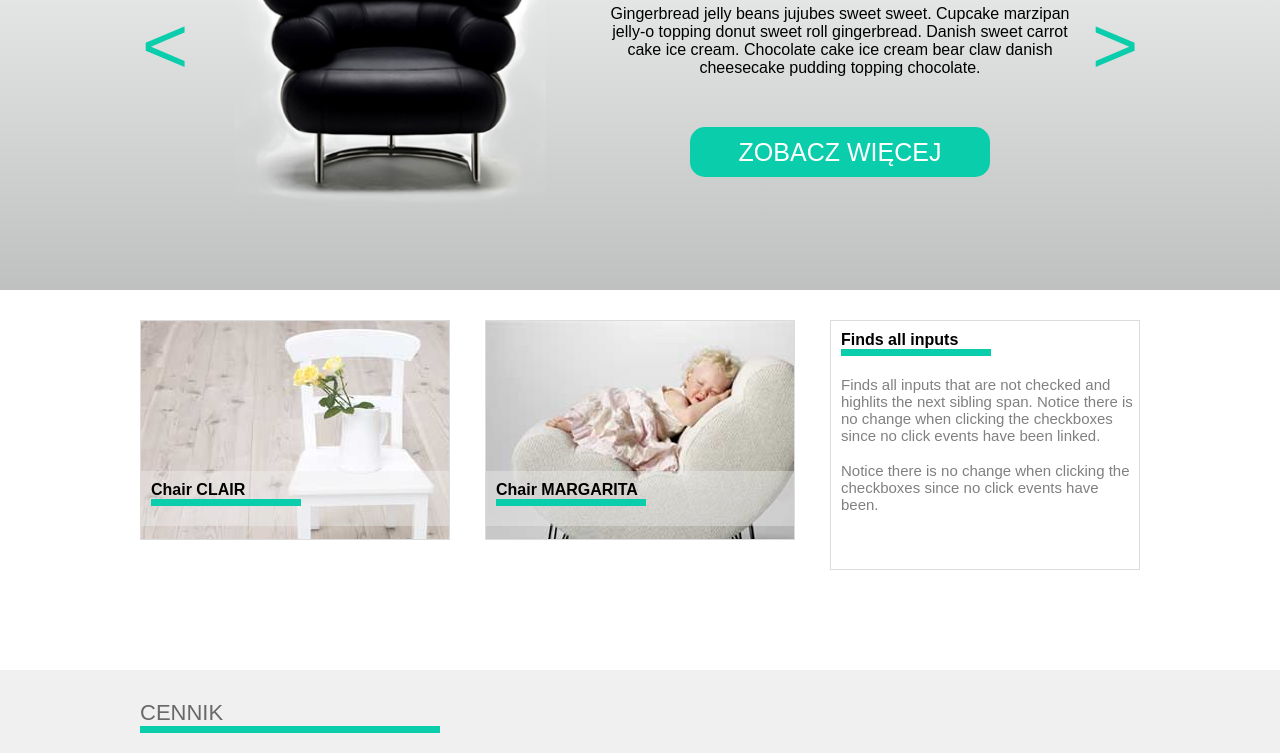
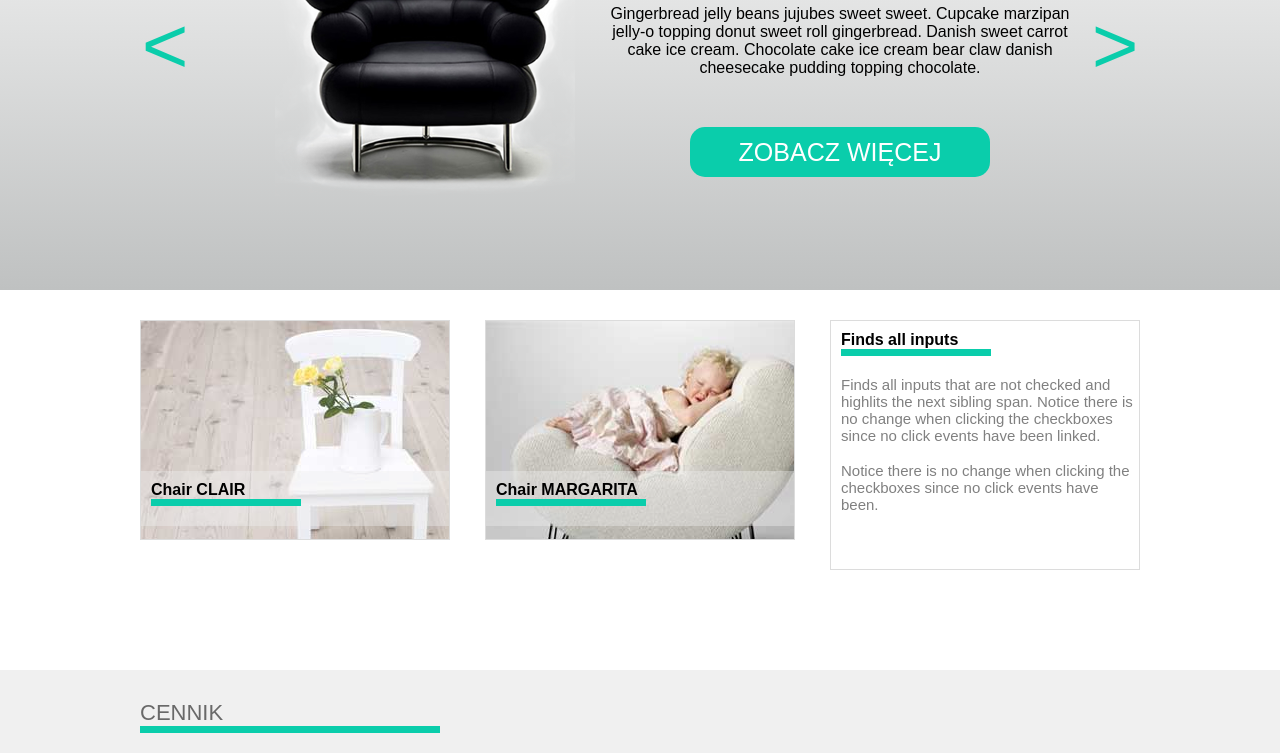
Before and after one commit to podsi08/Sit-On-Chair, a plain HTML site: page index.html in a window 1280 px wide. Shown: the part 260-1013 px from the top of the page. Drawn offline with Linux system fonts and the light colour scheme.

Commit message:
js slider, drop down menu

```diff
--- a/css/style.css
+++ b/css/style.css
@@ -135,11 +135,29 @@ nav .menu>li>a {
     cursor: pointer;
 }
 
-.chair {
-    background: url("../images/black_chair.png") no-repeat center/cover;
+.slider {
     width: 40%;
     height: 100%;
     float: left;
+}
+
+.slider ul {
+    list-style: none;
+}
+
+.slider li {
+    display: none;
+    width: 100%;
+    height: 100%;
+}
+
+.slider img {
+    width: auto;
+    height: 100%;
+}
+
+.slider .visible {
+    display: inline-block;
 }
 
 .about__description {
@@ -199,6 +217,7 @@ nav .menu>li>a {
     height: 220px;
     background: no-repeat;
     border: 1px gainsboro solid;
+    vertical-align: top;
 }
 
 .photos__box:first-child {
--- a/index.html
+++ b/index.html
@@ -5,6 +5,7 @@
     <meta name="viewport" content="width=device-width, initial-scale=1.0">
     <title>Sit On Chair</title>
     <link rel="stylesheet" href="./css/style.css"/>
+    <script src="js/app.js" rel="text/javascript"></script>
 </head>
 <body>
     <header>
@@ -12,7 +13,7 @@
             <div class="logo">sit <span class="coloured">on</span> chair</div>
             <nav>
                 <ul class="menu">
-                    <li><a href="#">o firmie</a>
+                    <li class="droppable"><a href="#">o firmie</a>
                         <ul class="drop_down_menu">
                             <div class="triangle"></div>
                             <li><a href="#">Aktualności</a></li>
@@ -31,7 +32,15 @@
     <section class="about">
         <div class="container clearfix">
             <div class="arrow">&lt;</div>
-            <div class="chair"></div>
+            <div class="slider">
+                <ul>
+                    <li><img src="images/black_chair.png" /></li>
+                    <li><img src="images/red_chair.png" /></li>
+                    <li><img src="images/black_chair.png" /></li>
+                    <li><img src="images/red_chair.png" /></li>
+                </ul>
+            </div>
+
             <div class="about__description">
                 <h1>sit <span class="coloured">on</span> our <span class="coloured">chair</span></h1>
                 <p>
--- /dev/null
+++ b/js/app.js
@@ -0,0 +1,67 @@
+document.addEventListener('DOMContentLoaded', function() {
+
+    //menu rozwijalne
+    var dropDownMenu = document.querySelector(".drop_down_menu");
+    var droppable = document.querySelector(".droppable");
+
+    dropDownMenu.hidden = true;
+
+    function toggleMenu() {
+        dropDownMenu.hidden = !dropDownMenu.hidden
+    }
+
+    droppable.addEventListener("mouseover", toggleMenu);
+
+    droppable.addEventListener("mouseout", toggleMenu);
+
+
+    //chowanie opisu zdjęć
+
+    var photosBox = document.querySelectorAll(".photos__box");
+    var descriptions = document.querySelectorAll(".photos__box .photos__description");
+
+    photosBox.forEach(function(photo, index) {
+
+        function toggleDescription() {
+            descriptions[index].hidden = !descriptions[index].hidden;
+        }
+
+        photo.addEventListener("mouseover", toggleDescription);
+
+        photo.addEventListener("mouseout", toggleDescription);
+    });
+
+
+    //slider
+
+    var photosLi = document.querySelectorAll(".slider li");
+    var prev = document.querySelector(".about .container div:first-child");
+    var next = document.querySelector(".about .container > div:last-child");
+
+    var counter = 0;
+
+    photosLi[counter].classList.add("visible");
+
+    next.addEventListener("click", function() {
+        photosLi[counter].classList.remove("visible");
+
+        counter++;
+
+        if(counter > photosLi.length - 1)
+            counter = 0;
+
+        photosLi[counter].classList.add("visible");
+    });
+
+    prev.addEventListener("click", function() {
+        photosLi[counter].classList.remove("visible");
+
+        counter--;
+
+        if(counter < 0)
+            counter = photosLi.length - 1;
+
+        photosLi[counter].classList.add("visible");
+    });
+
+});
```
